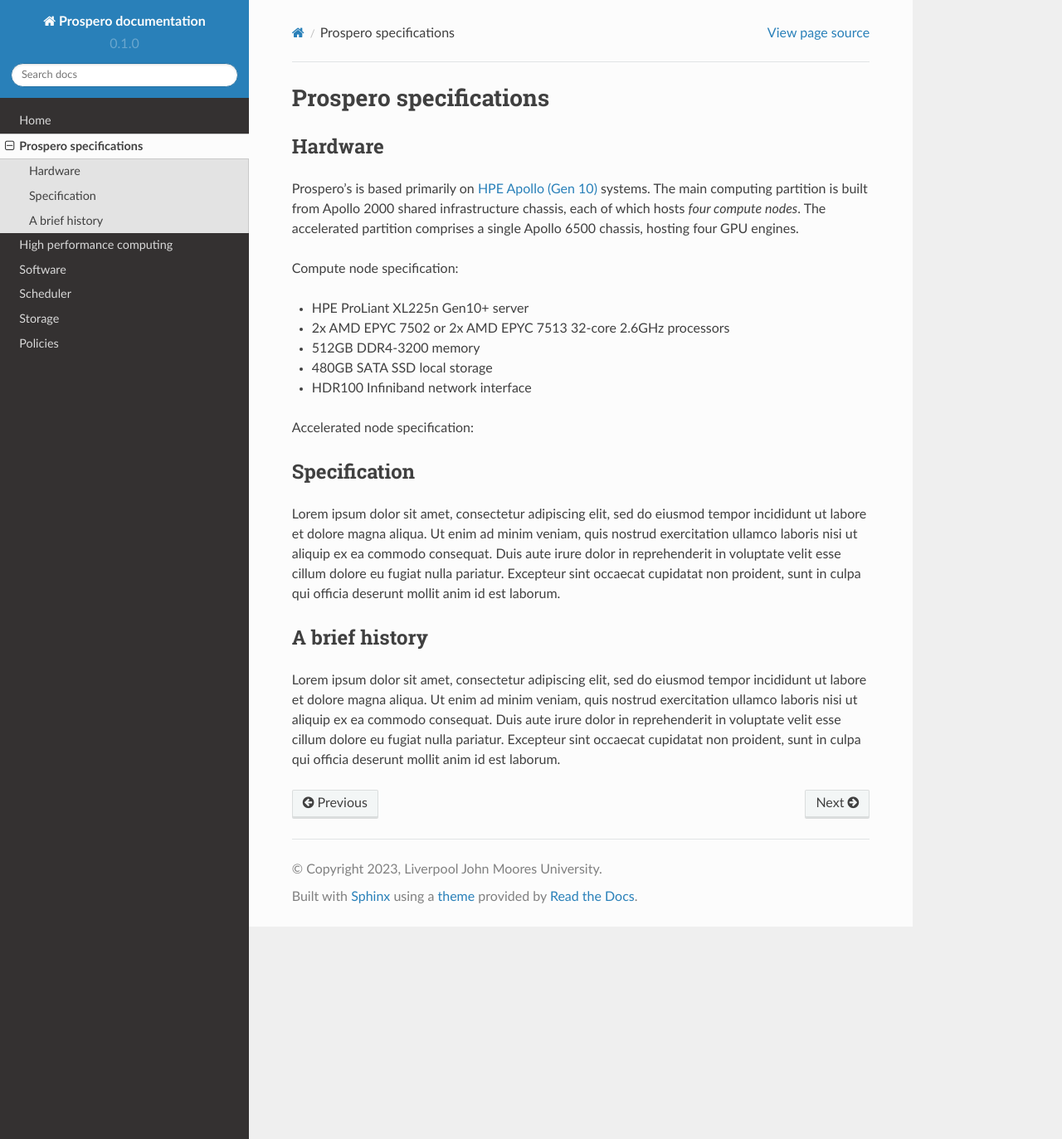
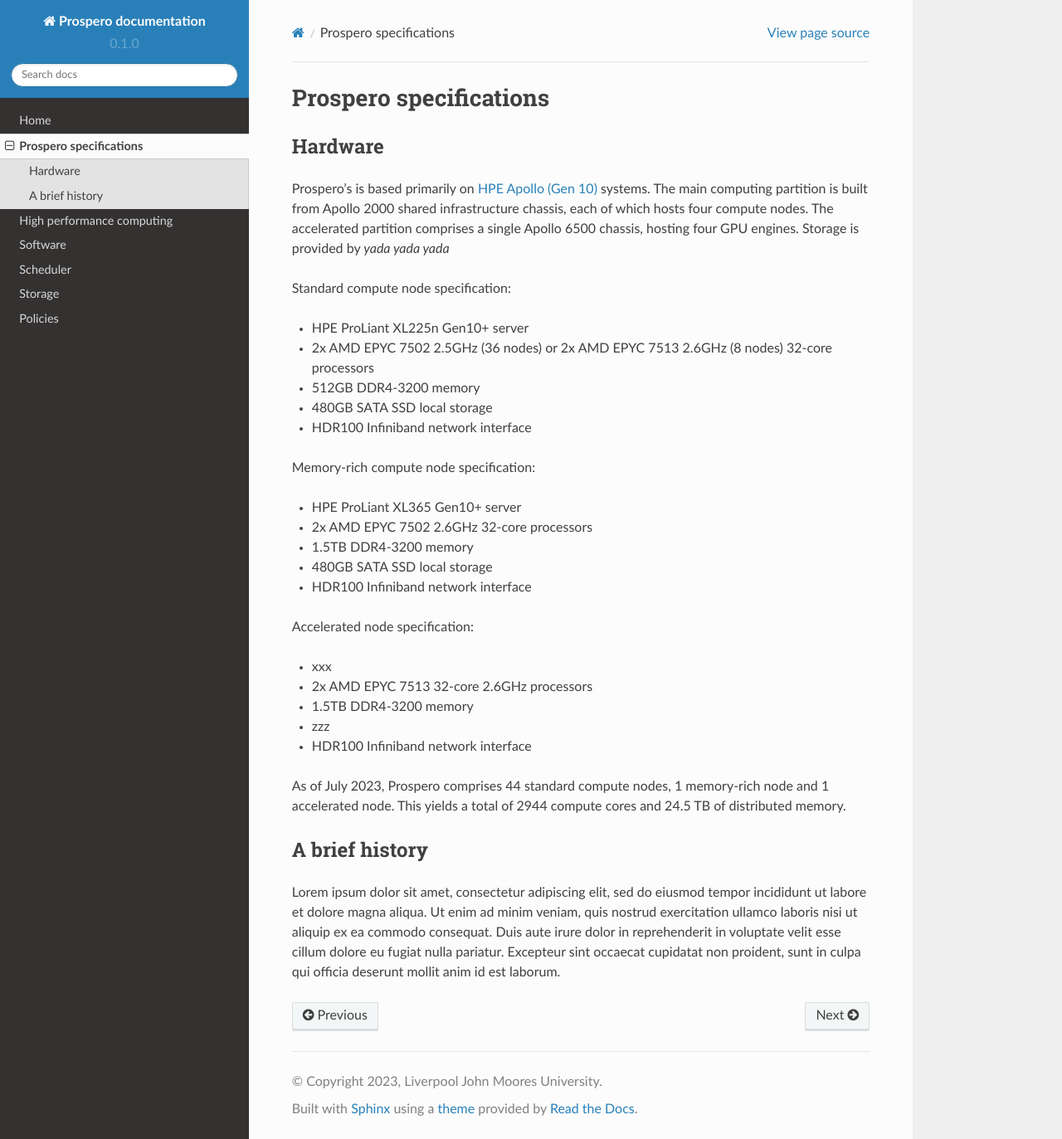
Before and after one commit to astrcrai/prospero-docs, a Sphinx documentation site: the page built from docs/source/prospero.rst, in a window 1280 px wide and 1373 px high. Shown: the whole window at 83% size. Built offline with Sphinx 7.4.7 and the Read the Docs theme 2.0.0, drawn with Linux system fonts in a browser that asks for light colours.

Commit message:
Update prospero.rst

```diff
--- a/docs/source/prospero.rst
+++ b/docs/source/prospero.rst
@@ -4,22 +4,33 @@
 Hardware
 ------------
 
-Prospero's is based primarily on `HPE Apollo (Gen 10) <https://www.hpe.com/us/en/compute/hpc/apollo-systems.html>`_ systems. The main computing partition is built from Apollo 2000 shared infrastructure chassis, each of which hosts *four compute nodes*. The accelerated partition comprises a single Apollo 6500 chassis, hosting four GPU engines.
+Prospero's is based primarily on `HPE Apollo (Gen 10) <https://www.hpe.com/us/en/compute/hpc/apollo-systems.html>`_ systems. The main computing partition is built from Apollo 2000 shared infrastructure chassis, each of which hosts four compute nodes. The accelerated partition comprises a single Apollo 6500 chassis, hosting four GPU engines. Storage is provided by *yada yada yada*
 
-Compute node specification:
+Standard compute node specification:
 
 * HPE ProLiant XL225n Gen10+ server
-* 2x AMD EPYC 7502 or 2x AMD EPYC 7513 32-core 2.6GHz processors
+* 2x AMD EPYC 7502 2.5GHz (36 nodes) or 2x AMD EPYC 7513 2.6GHz (8 nodes) 32-core processors
 * 512GB DDR4-3200 memory
+* 480GB SATA SSD local storage
+* HDR100 Infiniband network interface
+
+Memory-rich compute node specification:
+
+* HPE ProLiant XL365 Gen10+ server
+* 2x AMD EPYC 7502 2.6GHz 32-core processors
+* 1.5TB DDR4-3200 memory
 * 480GB SATA SSD local storage
 * HDR100 Infiniband network interface
 
 Accelerated node specification:
 
-Specification
-------------
+* xxx
+* 2x AMD EPYC 7513 32-core 2.6GHz processors
+* 1.5TB DDR4-3200 memory
+* zzz
+* HDR100 Infiniband network interface
 
-Lorem ipsum dolor sit amet, consectetur adipiscing elit, sed do eiusmod tempor incididunt ut labore et dolore magna aliqua. Ut enim ad minim veniam, quis nostrud exercitation ullamco laboris nisi ut aliquip ex ea commodo consequat. Duis aute irure dolor in reprehenderit in voluptate velit esse cillum dolore eu fugiat nulla pariatur. Excepteur sint occaecat cupidatat non proident, sunt in culpa qui officia deserunt mollit anim id est laborum.
+As of July 2023, Prospero comprises 44 standard compute nodes, 1 memory-rich node and 1 accelerated node. This yields a total of 2944 compute cores and 24.5 TB of distributed memory.
 
 A brief history
 ------------
```
